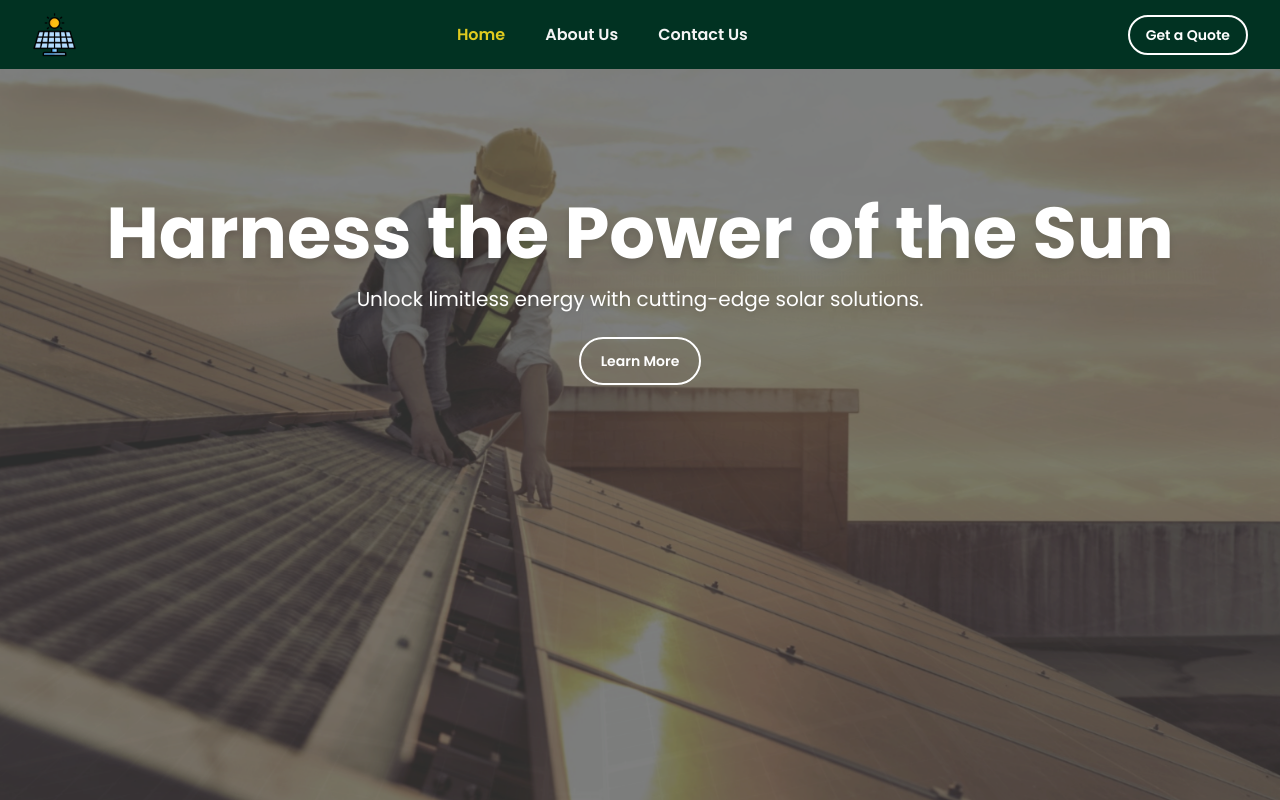
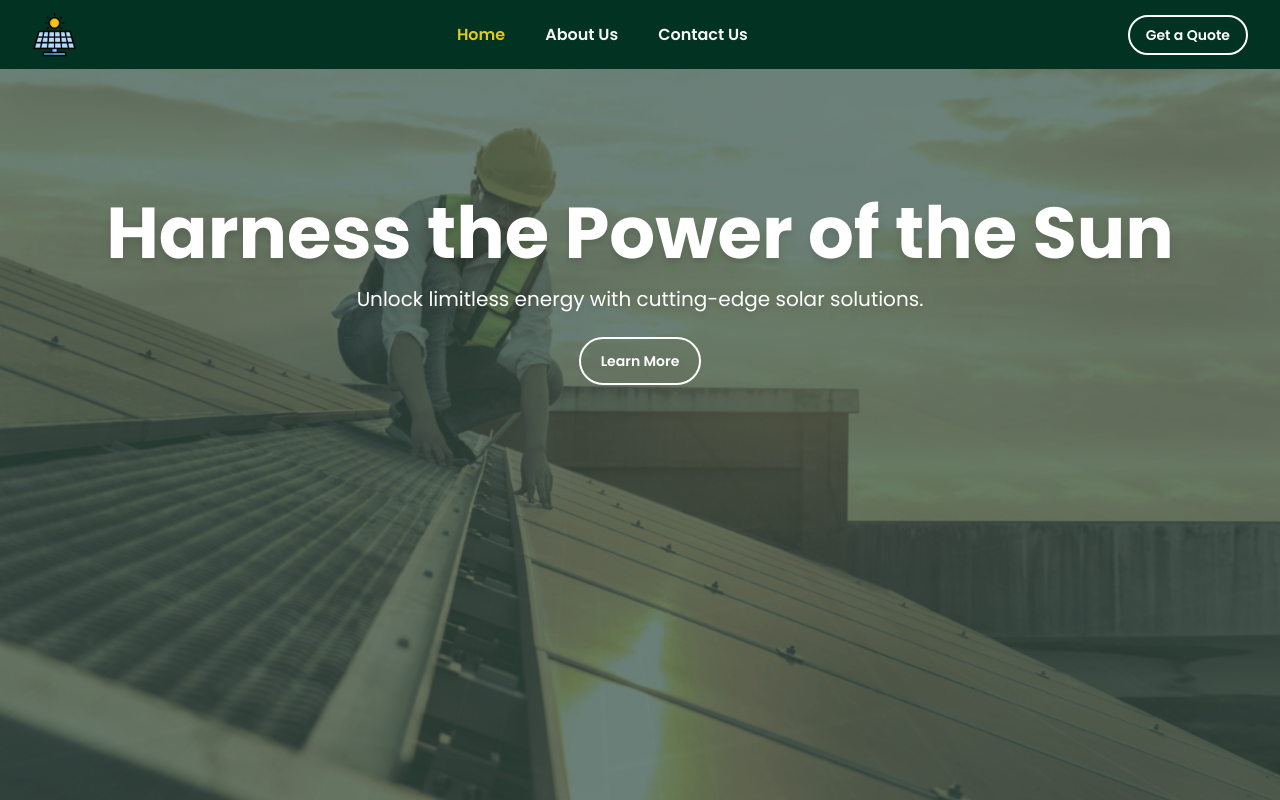
Before and after one commit to SaribJawad/harnas-solar, a React (Vite) app: page / in a window 1280 px wide. Built offline with nearby package versions, Linux system fonts and the light colour scheme.

Commit message:
Change overlay color

```diff
--- a/src/components/sections/HeroSection.jsx
+++ b/src/components/sections/HeroSection.jsx
@@ -49,7 +49,7 @@
       ))}
 
       {/* Overlay to improve text readability */}
-      <div className="absolute inset-0 bg-black/30 z-10"></div>
+      <div className="absolute inset-0 bg-[#01322267] z-10"></div>
 
       <div className="relative z-20 w-full text-white flex flex-col items-center text-center">
         <h1 className="xl:text-7xl lg:text-6xl md:text-5xl text-4xl font-bold mb-4 drop-shadow-lg">
```
